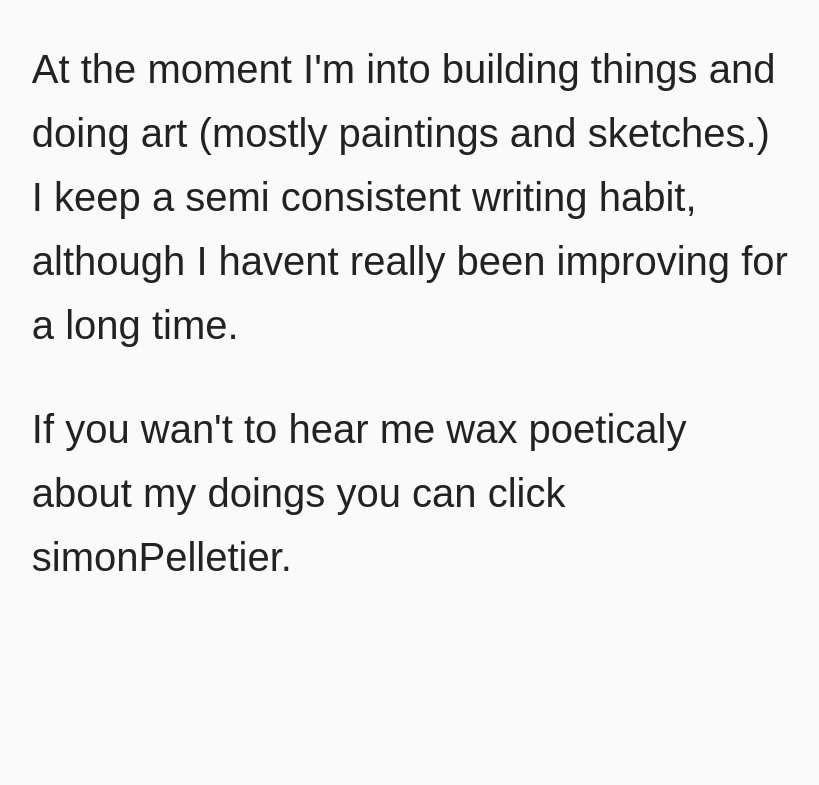
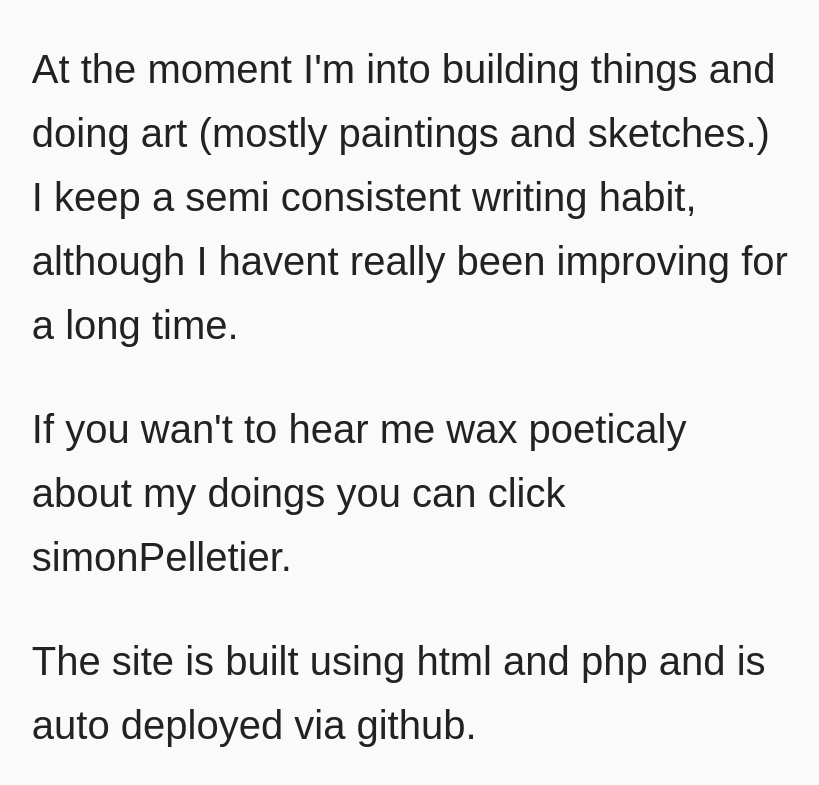
Before and after one commit to seemonz/manitobaTimeLive, a plain HTML site: page index.html in a window 1280 px wide. Shown: the part 1405-2190 px from the top of the page, without its empty margins (81-900 px from the left). Before the commit the page ends 2054 px from the top, so only its background shows below. Drawn offline with Linux system fonts and the light colour scheme; a script that the page names is missing.

Commit message:
test edit

```diff
--- a/index.html
+++ b/index.html
@@ -40,6 +40,8 @@
 
 <p> If you wan't to hear me wax poeticaly about my doings you can click simonPelletier. </p>
 
+<p> The site is built using html and php and is auto deployed via github. </p>
+
     </div>
 
   </body>
```
